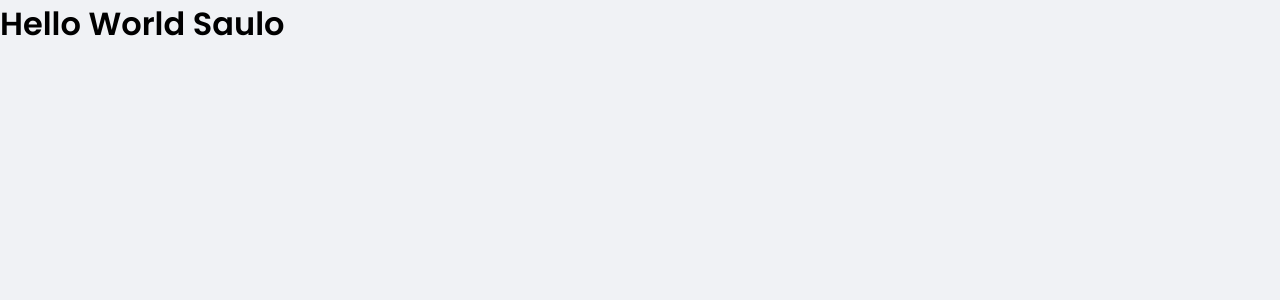
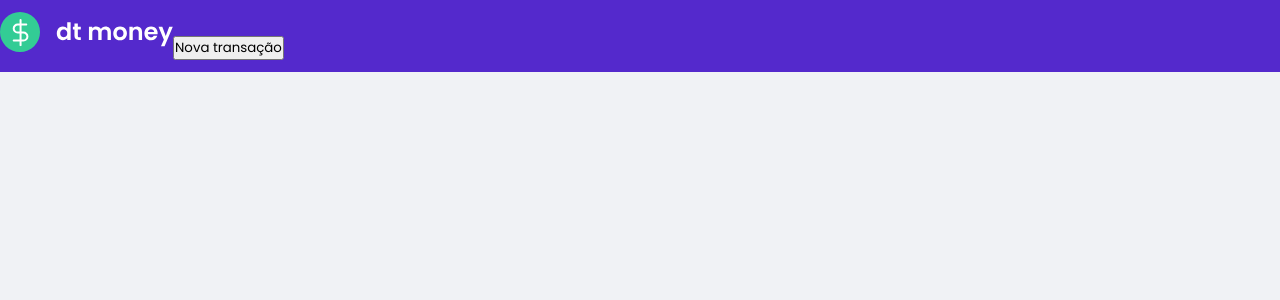
Before and after one commit to saulossg/dtmoney, a React (Create React App) app: page / in a window 1280 px wide. Shown: the top 300 px of the page. Built offline with nearby package versions, Linux system fonts and the light colour scheme.

Commit message:
Create new folder Components

```diff
--- a/src/App.tsx
+++ b/src/App.tsx
@@ -1,13 +1,13 @@
 
 import { GlobalStyle } from "./styles/global";
+import { Header } from '../src/Components/Header';
 
 function App() {
   return (
-    <div className="App">
-      <h1>Hello World Saulo</h1>
-
+    <>
+      <Header />
       <GlobalStyle />
-    </div>
+    </>
   )
 }
 
--- /dev/null
+++ b/src/Components/Header/index.tsx
@@ -0,0 +1,16 @@
+import React from 'react';
+import { Container, Bloco } from './styles';
+import logo from '../../assets/logo.svg';
+
+export function Header() {
+    return (
+	<>
+	<Container>
+		<img src={logo} alt='log svg' />
+		<button type="submit">
+			Nova transação
+		</button>
+	</Container>
+	</>
+    )
+}
--- /dev/null
+++ b/src/Components/Header/styles.ts
@@ -0,0 +1,15 @@
+
+import styled from 'styled-components';
+
+export const Container = styled.div`
+    background-color: var(--blue);
+    font-size: 3rem;
+`
+
+export const Bloco = styled.div`
+	display: flex;
+	background-color: var(--shape);
+	height: 10rem;
+	width: 10rem;
+	margin: 5px;
+`
```
